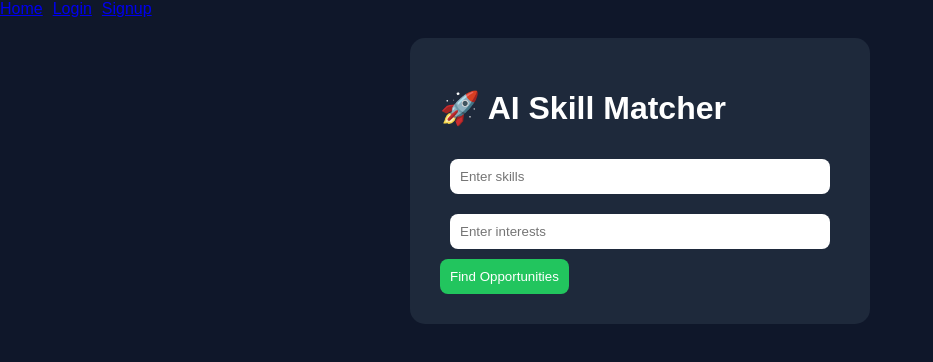
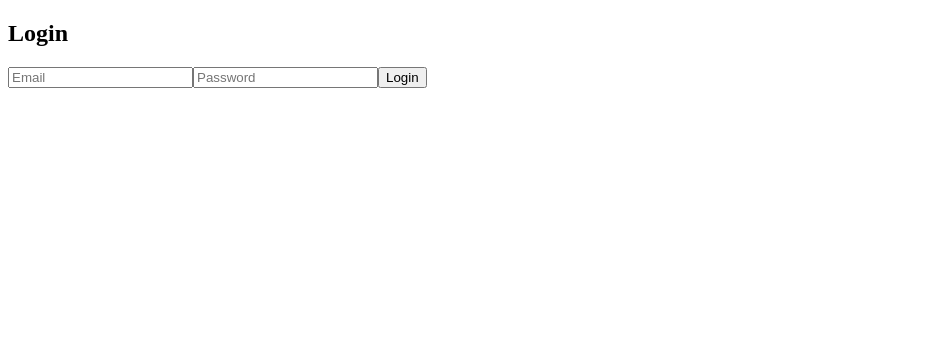
Before and after one commit to Renuka-019/ai-skill-matcher, a React (Create React App) app: page / in a window 1280 px wide. Shown: the top 362 px of the page, without its empty margins (0-933 px from the left). Built offline with nearby package versions, Linux system fonts and the light colour scheme.

Commit message:
Update App.js

```diff
--- a/src/App.js
+++ b/src/App.js
@@ -1,106 +1,31 @@
 import React, { useState } from "react";
-import { BrowserRouter, Routes, Route } from "react-router-dom";
+import { BrowserRouter, Routes, Route, Navigate } from "react-router-dom";
 import Login from "./Login";
 import Signup from "./Signup";
-import "./App.css";
-
-function Home({ skills, interests, setSkills, setInterests, handleSubmit, result, loading }) {
-  return (
-    <div className="card">
-      <h1>🚀 AI Skill Matcher</h1>
-
-      <input
-        placeholder="Enter skills"
-        value={skills}
-        onChange={(e) => setSkills(e.target.value)}
-      />
-
-      <input
-        placeholder="Enter interests"
-        value={interests}
-        onChange={(e) => setInterests(e.target.value)}
-      />
-
-      <button onClick={handleSubmit}>
-        {loading ? "Matching..." : "Find Opportunities"}
-      </button>
-
-      {result && (
-        <div className="results">
-          <h3>🎯 Roles</h3>
-          <ul>
-            {result.matches.map((m, i) => <li key={i}>{m}</li>)}
-          </ul>
-
-          <h3>📚 Courses</h3>
-          <ul>
-            {result.courses.map((c, i) => <li key={i}>{c}</li>)}
-          </ul>
-        </div>
-      )}
-    </div>
-  );
-}
+import Home from "./Home";
 
 function App() {
-  const [skills, setSkills] = useState("");
-  const [interests, setInterests] = useState("");
-  const [result, setResult] = useState(null);
-  const [loading, setLoading] = useState(false);
-
-  const handleSubmit = async () => {
-    setLoading(true);
-
-    const res = await fetch("https://ai-skill-matcher.onrender.com/api/match", {
-      method: "POST",
-      headers: {
-        "Content-Type": "application/json",
-      },
-      body: JSON.stringify({
-        skills: skills.split(","),
-        interests: interests.split(","),
-      }),
-    });
-
-    const data = await res.json();
-
-    setResult({
-      matches: data.recommended_roles,
-      courses: data.courses,
-    });
-
-    setLoading(false);
-  };
+  const [isLoggedIn, setIsLoggedIn] = useState(false);
 
   return (
     <BrowserRouter>
+      <Routes>
 
-      {/* 🔥 NAVBAR */}
-      <div style={{ marginBottom: "20px" }}>
-        <a href="/" style={{ marginRight: "10px" }}>Home</a>
-        <a href="/login" style={{ marginRight: "10px" }}>Login</a>
-        <a href="/signup">Signup</a>
-      </div>
+        {/* 🔐 Default → Login */}
+        <Route path="/" element={<Login setIsLoggedIn={setIsLoggedIn} />} />
 
-      <Routes>
+        {/* 📝 Signup */}
+        <Route path="/signup" element={<Signup />} />
+
+        {/* 🚀 Protected Home */}
         <Route
-          path="/"
+          path="/home"
           element={
-            <Home
-              skills={skills}
-              interests={interests}
-              setSkills={setSkills}
-              setInterests={setInterests}
-              handleSubmit={handleSubmit}
-              result={result}
-              loading={loading}
-            />
+            isLoggedIn ? <Home /> : <Navigate to="/" />
           }
         />
-        <Route path="/login" element={<Login />} />
-        <Route path="/signup" element={<Signup />} />
+
       </Routes>
-
     </BrowserRouter>
   );
 }
```
